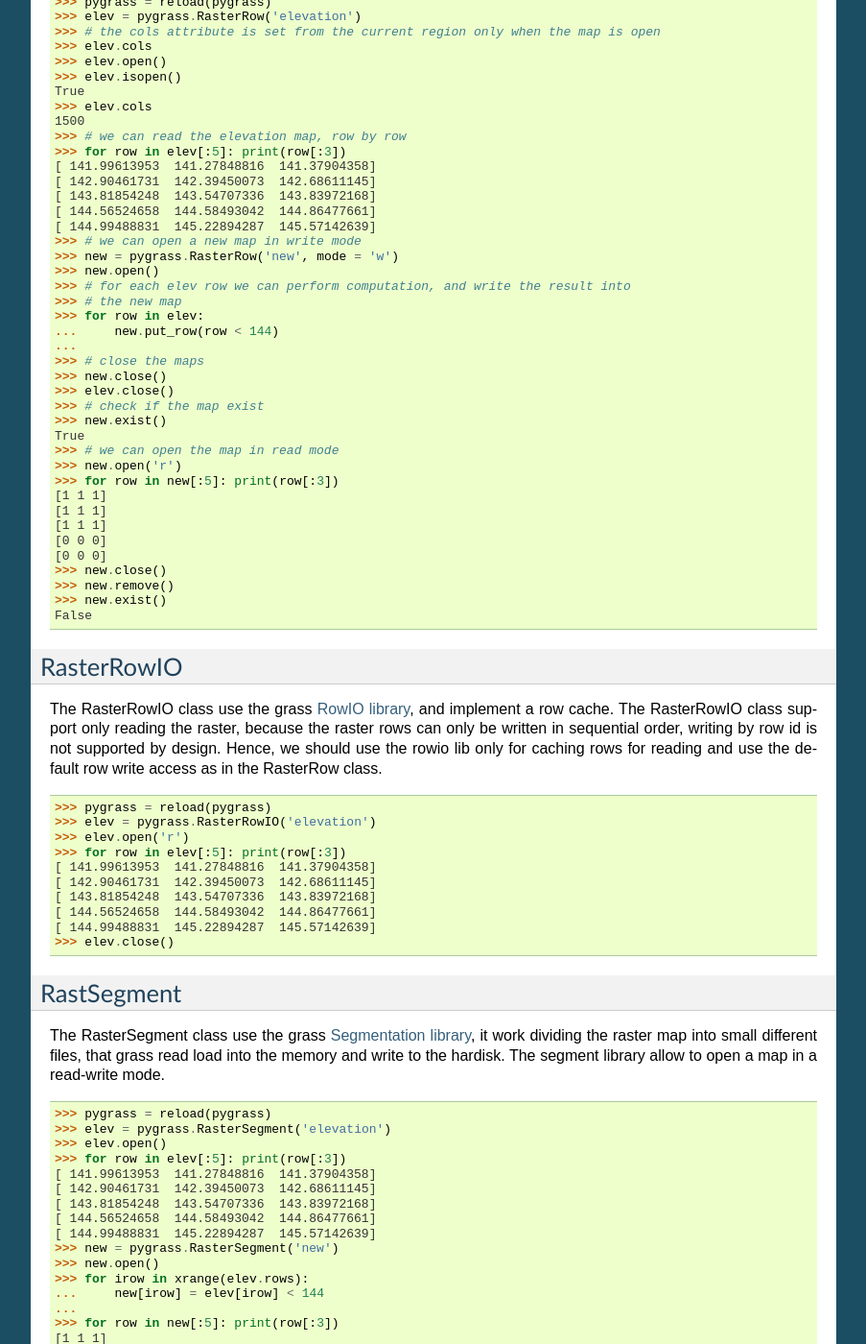
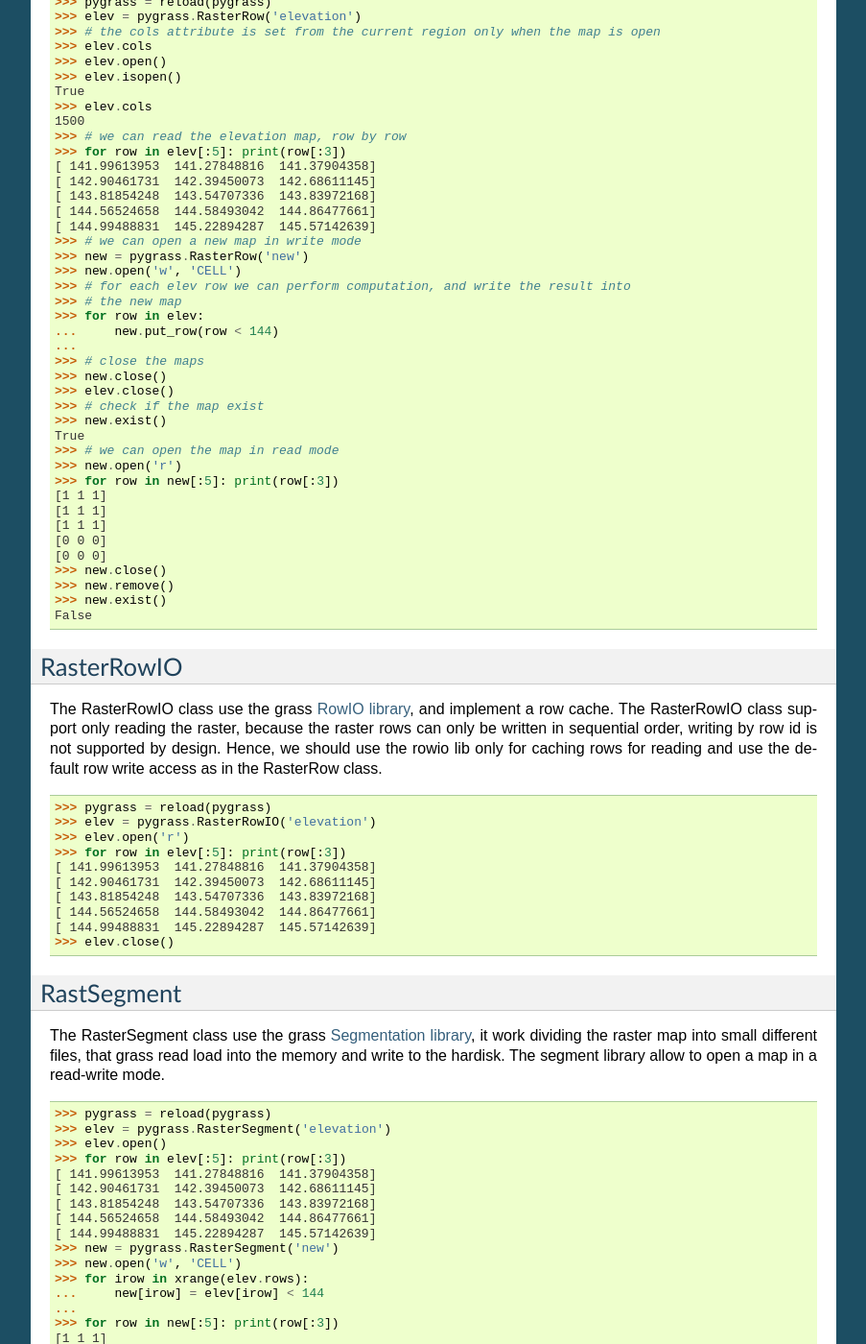
Before and after one commit to cz172638/pygrass, a Sphinx documentation site: the page built from docs/raster.rst, in a window 1280 px wide and 1400 px high, scrolled down 2647 px. Shown: the whole window at 96% size, without its empty margins (198-1101 px from the left). Built offline with Sphinx 7.4.7, drawn with Linux system fonts in a browser that asks for light colours.

Commit message:
Move options: mode, mtype, and overwrite from '__init__' to 'open' method

```diff
--- a/docs/raster.rst
+++ b/docs/raster.rst
@@ -184,8 +184,8 @@ time you are writing a new map, the row is add to the file as the last row. ::
     [ 144.56524658  144.58493042  144.86477661]
     [ 144.99488831  145.22894287  145.57142639]
     >>> # we can open a new map in write mode
-    >>> new = pygrass.RasterRow('new', mode = 'w')
-    >>> new.open()
+    >>> new = pygrass.RasterRow('new')
+    >>> new.open('w', 'CELL')
     >>> # for each elev row we can perform computation, and write the result into
     >>> # the new map
     >>> for row in elev:
@@ -255,7 +255,7 @@ The segment library allow to open a map in a read-write mode. ::
     [ 144.56524658  144.58493042  144.86477661]
     [ 144.99488831  145.22894287  145.57142639]
     >>> new = pygrass.RasterSegment('new')
-    >>> new.open()
+    >>> new.open('w', 'CELL')
     >>> for irow in xrange(elev.rows):
     ...     new[irow] = elev[irow] < 144
     ...
@@ -315,7 +315,7 @@ to load all the map in memory. ::
 
     >>> import pygrass
     >>> elev = pygrass.RasterNumpy('elevation', 'PERMANENT')
-    >>> elev.open()
+    >>> elev.open('r')
     >>> for row in elev[:5]: print(row[:3])
     [ 141.99613953  141.27848816  141.37904358]
     [ 142.90461731  142.39450073  142.68611145]
```
Also changed, not shown: 1 other file.
